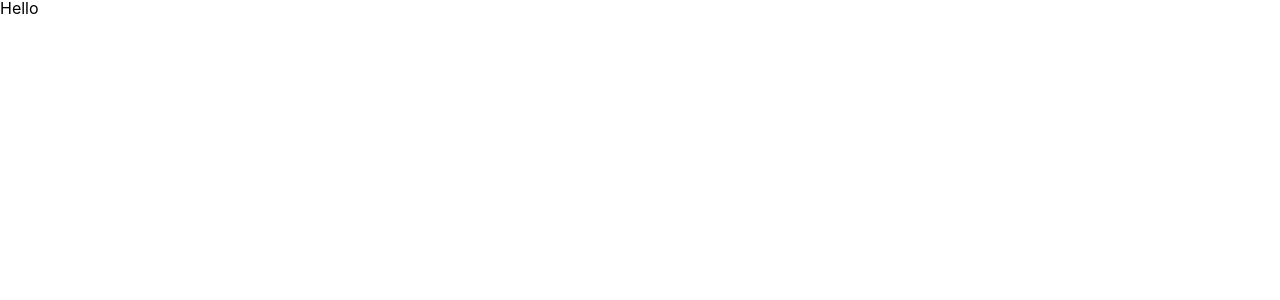
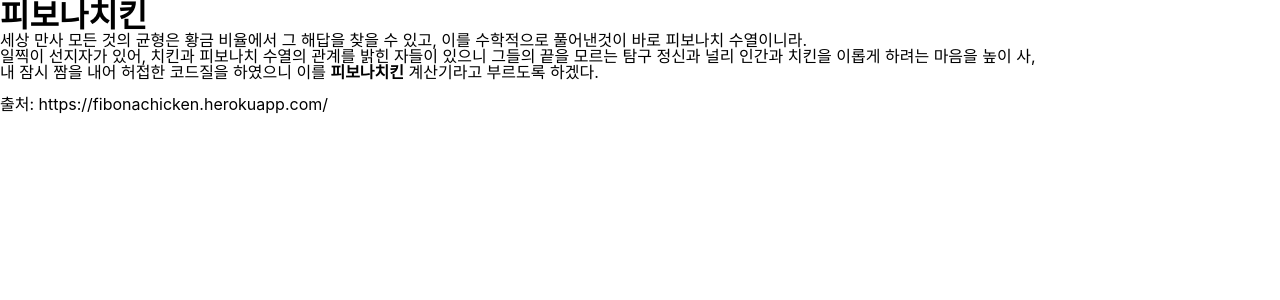
Before and after one commit to kanziw/fibonachicken, a React (Create React App) app: page / in a window 1280 px wide. Shown: the top 300 px of the page. Built offline with nearby package versions, Linux system fonts and the light colour scheme; a web font is replaced by a local one.

Commit message:
Add text

```diff
--- a/package.json
+++ b/package.json
@@ -1,7 +1,7 @@
 {
   "name": "react-boilerplate",
   "version": "0.1.0",
-  "private": true,
+  "license": "MIT",
   "dependencies": {
     "@types/node": "^16.11.39",
     "@types/react": "^18.0.12",
--- /dev/null
+++ b/src/App.css
@@ -0,0 +1,8 @@
+h1 {
+	font-size: 2em;
+	font-weight: bold;
+}
+
+strong {
+	font-weight: bold;
+}
--- a/src/App.tsx
+++ b/src/App.tsx
@@ -1,5 +1,16 @@
+import './App.css'
+
 import React from 'react'
 
-const App = () => <h1>Hello</h1>
+const App = () => (
+  <>
+    <h1>피보나치킨</h1>
+    <p>세상 만사 모든 것의 균형은 황금 비율에서 그 해답을 찾을 수 있고, 이를 수학적으로 풀어낸것이 바로 피보나치 수열이니라.</p>
+    <p>일찍이 선지자가 있어, 치킨과 피보나치 수열의 관계를 밝힌 자들이 있으니 그들의 끝을 모르는 탐구 정신과 널리 인간과 치킨을 이롭게 하려는 마음을 높이 사,</p>
+    <p>내 잠시 짬을 내어 허접한 코드질을 하였으니 이를 <strong>피보나치킨</strong> 계산기라고 부르도록 하겠다.</p>
+    <br />
+    <p>출처: https://fibonachicken.herokuapp.com/</p>
+  </>
+)
 
 export default App
```
Also changed, not shown: .eslintrc.js.
